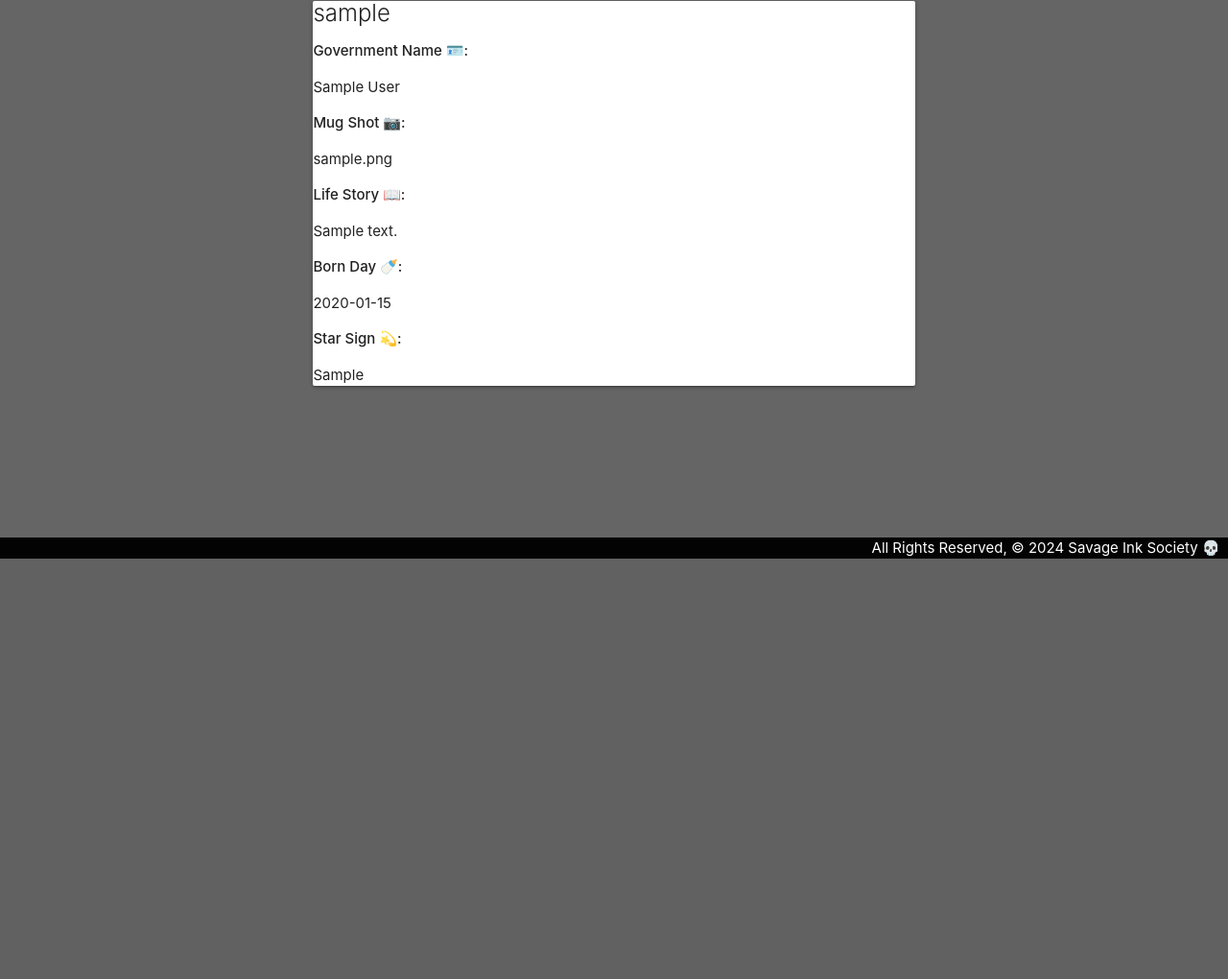
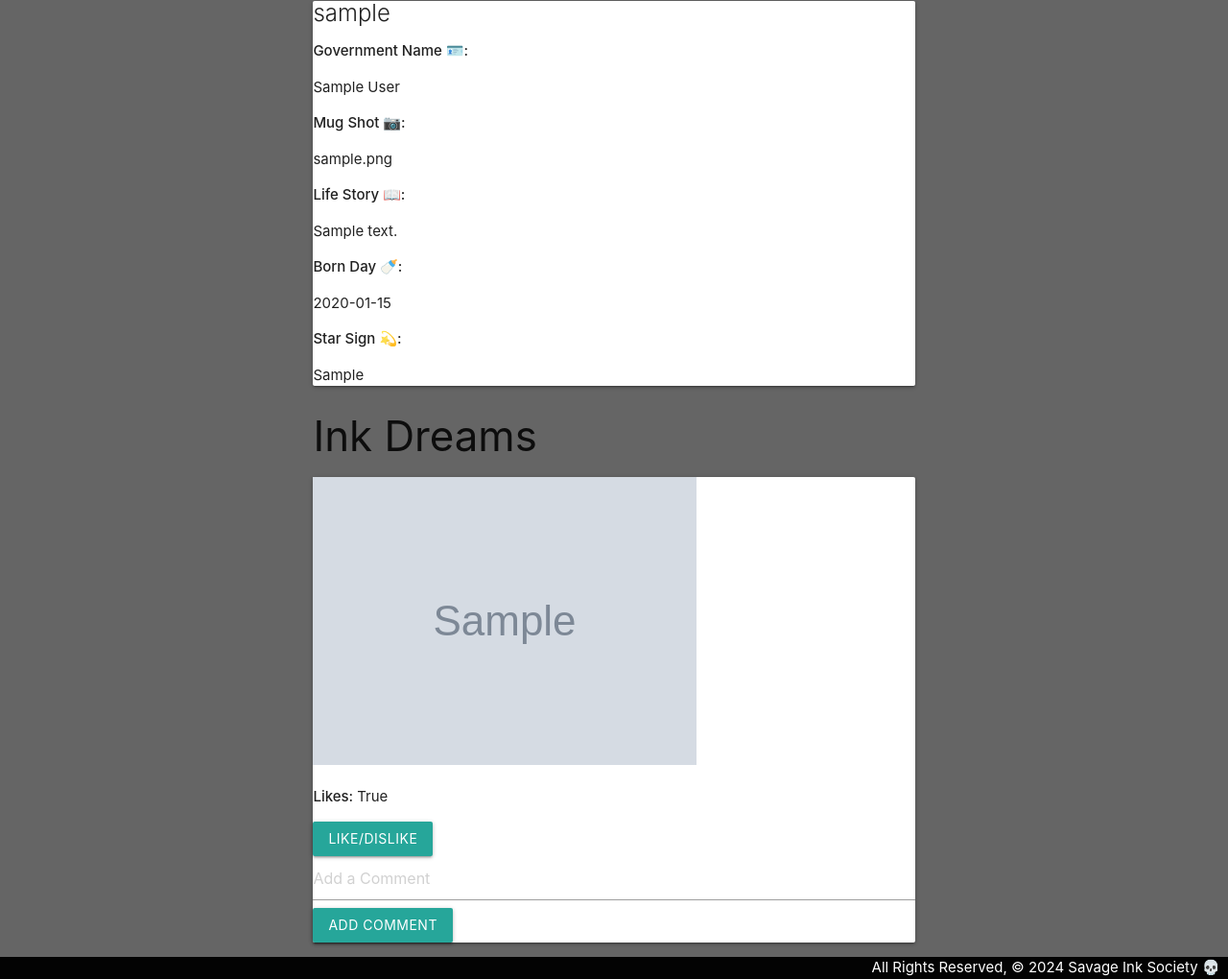
Before and after one commit to dean0machin0-ga/P4, a Django app: page /profiles/1/ in a window 1280 px wide. Shown: the part 218-1238 px from the top of the page at 96% size. Before the commit the page ends 800 px from the top, so only its background shows below. Run offline with Django 5.2, Linux system fonts and the light colour scheme; tables that the repository leaves empty hold one stand-in row (values such as "Sample post"); grey boxes marked "Sample" are stand-in pictures.

Commit message:
Views rendered for tatto img and comments.

```diff
--- a/savage_ink_society/sis/main_app/templates/profiles/details.html
+++ b/savage_ink_society/sis/main_app/templates/profiles/details.html
@@ -1,4 +1,4 @@
-<!-- Profile Detail -->
+<!-- Profile Details -->
 {% extends 'base.html' %}
 
 {% block content %}
@@ -6,6 +6,7 @@
         <h1>Ink Profile 💀</h1>
         <hr>
 
+        <!-- Profile Info -->
         <div class="card">
             <h5 class="card-title">{{ profile.username }}</h5>
             <p class="card-text"><strong>Government Name 🪪: </strong>{{ profile.get_full_name|linebreaks }}</p>
@@ -14,5 +15,29 @@
             <p class="card-text"><strong>Born Day 🍼: </strong>{{ profile.birth_date|linebreaks }}</p>
             <p class="card-text"><strong>Star Sign 💫: </strong>{{ profile.astrological_sign|linebreaks }}</p>
         </div>
+
+        <!-- Tattoo Img -->
+        <h3>Ink Dreams</h3>
+        {% for tattoo_img in tattoo_imgs %}
+            <div class="card">
+                <a href="={% url 'tattoo_details' tattoo_img.id %}">
+                    <img class="card-img-top" src="{{ tattoo_img.img.url }}" alt="tattoo_img.img.name">
+                </a>
+                <div class="card-body">
+                    <p class="card-text"><strong>Likes: </strong>{{ tattoo_img.like_dislike }}</p>
+                    <form method="post" action="{% url 'toggle_like_dislike' tattoo_img.id %}">
+                        {% csrf_token %}
+                        <input type="submit" value="Like/Dislike" class="btn btn-primary">
+                    </form>
+                    <form method="post" action="{% url 'add_comment' tattoo_img.id %}">
+                        {% csrf_token %}
+                        <div class="form-group">
+                            <input type="text" name="comment_content" class="form-control" placeholder="Add a Comment" required>
+                        </div>
+                        <input type="submit" value="Add Comment" class="btn btn-success">
+                    </form>
+                </div>
+            </div>
+        {% endfor %}
     </div>
 {% endblock %}
--- a/savage_ink_society/sis/main_app/views.py
+++ b/savage_ink_society/sis/main_app/views.py
@@ -1,7 +1,8 @@
 # main_app/views
 from django.shortcuts import render
 from django.views.generic import CreateView, UpdateView, DeleteView
-from .models import Profile
+from .models import Profile, TattooImg, Comment
+from django.urls import reverse_lazy
 
 # Create your views here.
 
@@ -13,6 +14,13 @@ def splash(request):
 def about(request):
     return render(request, 'about.html')
 
+# Profile Create
+class ProfileCreate(CreateView):
+    model = Profile
+    fields = ['profile_img', 'bio', 'location', 'birth_date', 'astrological_sign']
+    template_name = 'profiles/profile_form.html'  # Specify the template name
+    success_url = reverse_lazy('profile_list')
+
 # Profile list
 def profile_list(request):
     profiles = Profile.objects.all()
@@ -23,11 +31,11 @@ def profile_list(request):
 # Profile Detail
 def profile_details(request, profile_id):
     profile = Profile.objects.get(id=profile_id)
+    tattoo_imgs = TattooImg.objects.filter(comments__username=profile.username)
+    comments = Comment.objects.filter(username=profile.username)
+
     return render(request, 'profiles/details.html', {
-        'profile': profile
+        'profile': profile,
+        'tattoo_imgs': tattoo_imgs,
+        'comments': comments,
     })
-
-# Profile Create View
-# class ProfileCreate(CreateView):
-#     model = Profile
-#     fields = __all__
```
Lines whose indentation alone changed are shown as unchanged.
